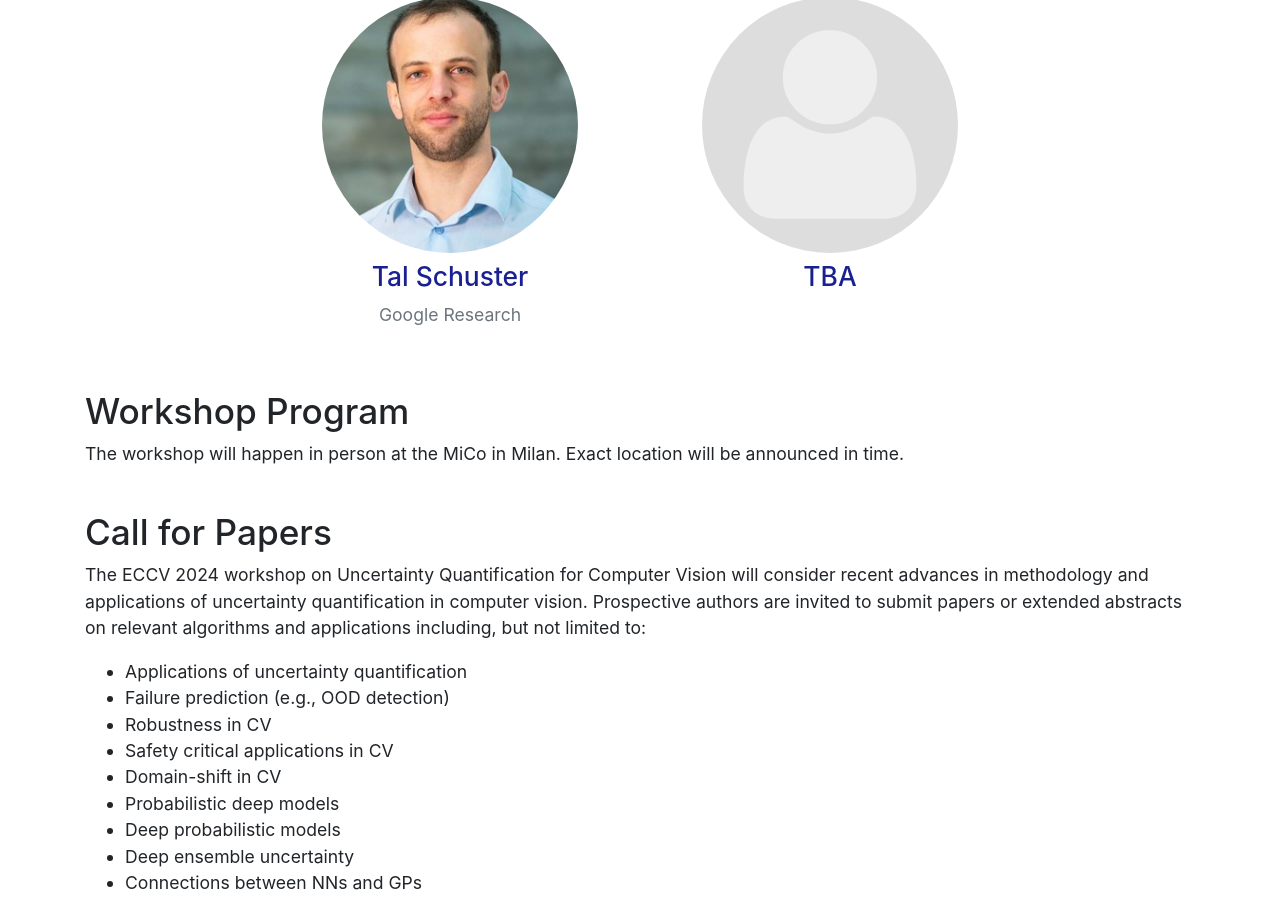
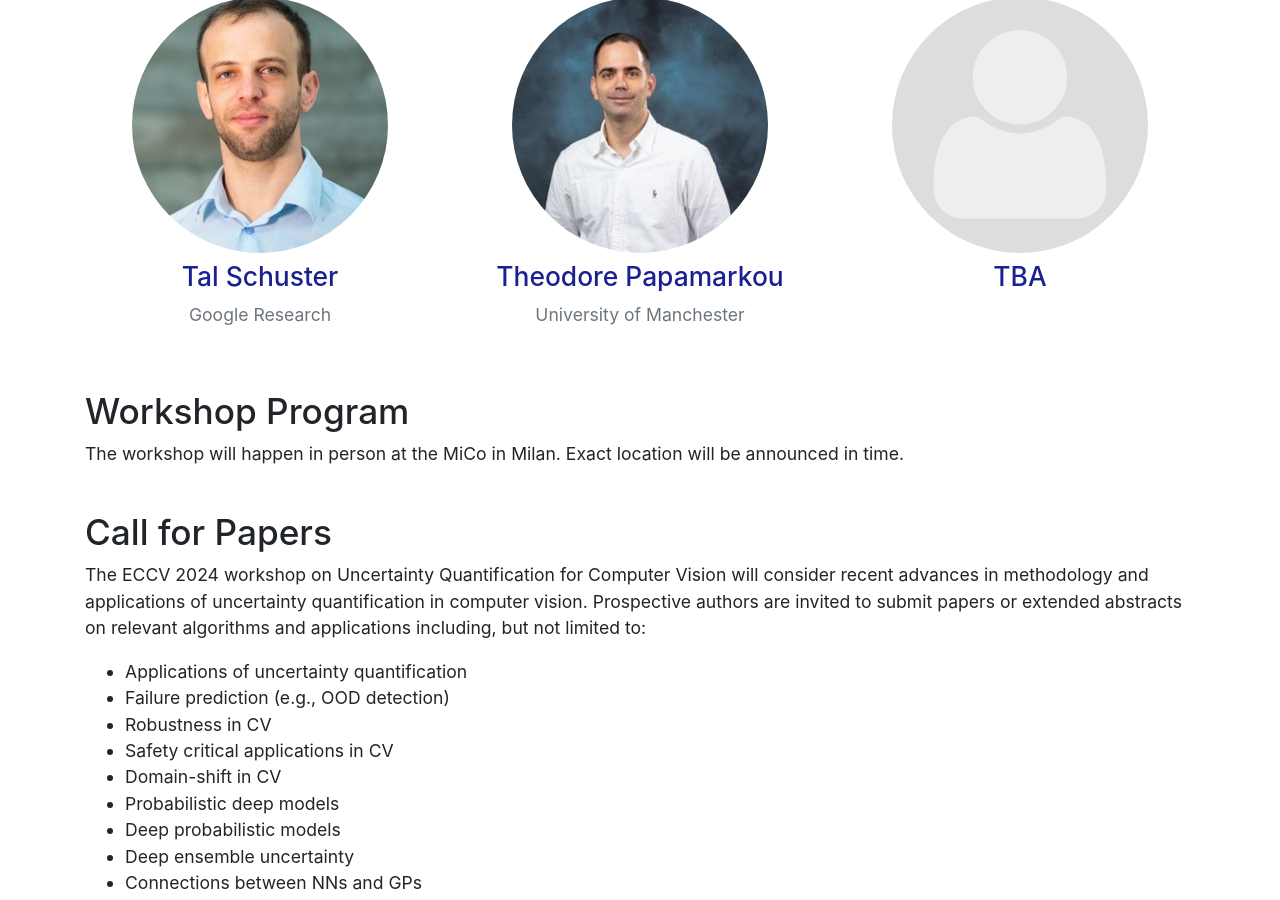
Before and after one commit to Uncertainty-CV/2024, a Jekyll site: the page built from index.html, in a window 1280 px wide and 900 px high, scrolled down 1565 px. Built offline with Jekyll 4.4.1, drawn with Linux system fonts in a browser that asks for light colours.

Commit message:
add theodore

```diff
--- a/_data/speakers.yml
+++ b/_data/speakers.yml
@@ -22,6 +22,12 @@
   abstract: TBA
   img: tal.jpg
 
+- name: Theodore Papamarkou
+  url: https://www.theopapamarkou.com/
+  affiliation: University of Manchester
+  abstract: TBA
+  img: theodore.jpg
+
 - name: TBA
   url:
   affiliation:
```
Also changed, not shown: assets/speakers/theodore.jpg (added).
